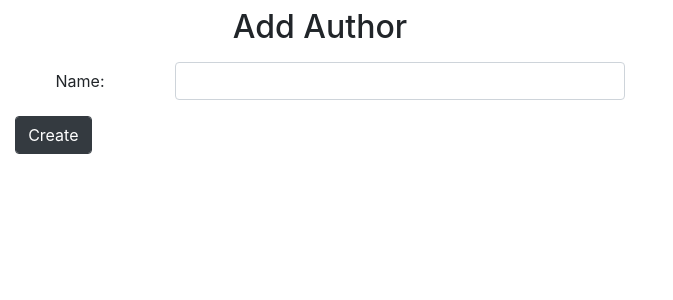
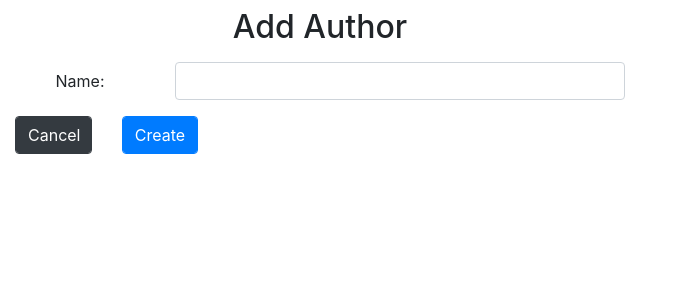
Before and after one commit to CepheidVariable/authors, a React (Create React App) app in the folder client/: page /new in a window 1280 px wide. Shown: the top 300 px of the page, without its empty margins (0-673 px from the left). Built offline with nearby package versions, Linux system fonts and the light colour scheme.

Commit message:
added cancel button to form

```diff
--- a/client/src/components/AuthorForm.jsx
+++ b/client/src/components/AuthorForm.jsx
@@ -1,3 +1,5 @@
+import { Link } from "@reach/router";
+
 const AuthorForm = props => {
     const {inputs, action, submitValue, onChangeHandler, onSubmitHandler, errors } = props;
 
@@ -18,10 +20,13 @@ const AuthorForm = props => {
                 <span className="text-danger offset-3 pl-3">{errors.name && errors.name.message}</span>
             </div>
             <div className="form-group row">
+            <div className="col-sm-2">
+                <Link to='/' className="form-control btn btn-dark">Cancel</Link>
+            </div>
                 <div className="col-sm-2">
                     <input
                         type="submit"
-                        className="form-control btn btn-dark"
+                        className="form-control btn btn-primary"
                         value={submitValue}
                     />
                 </div>
```
